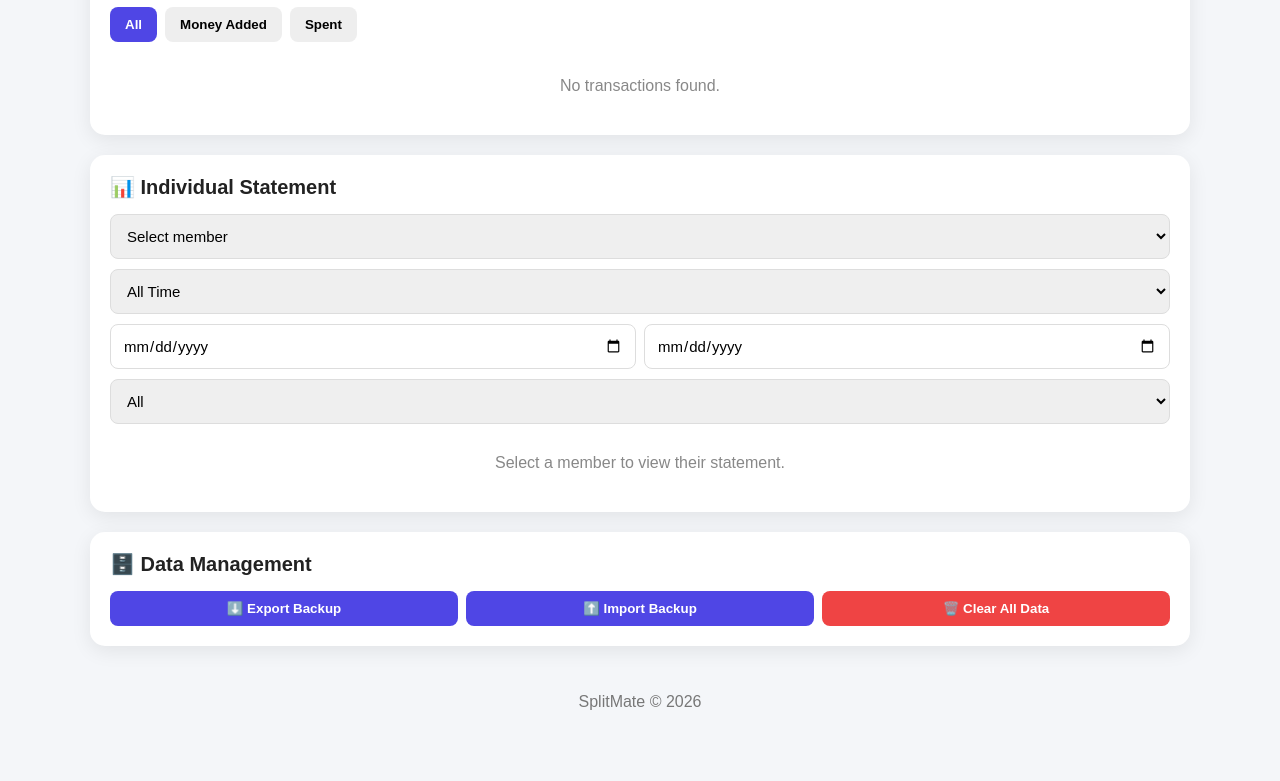
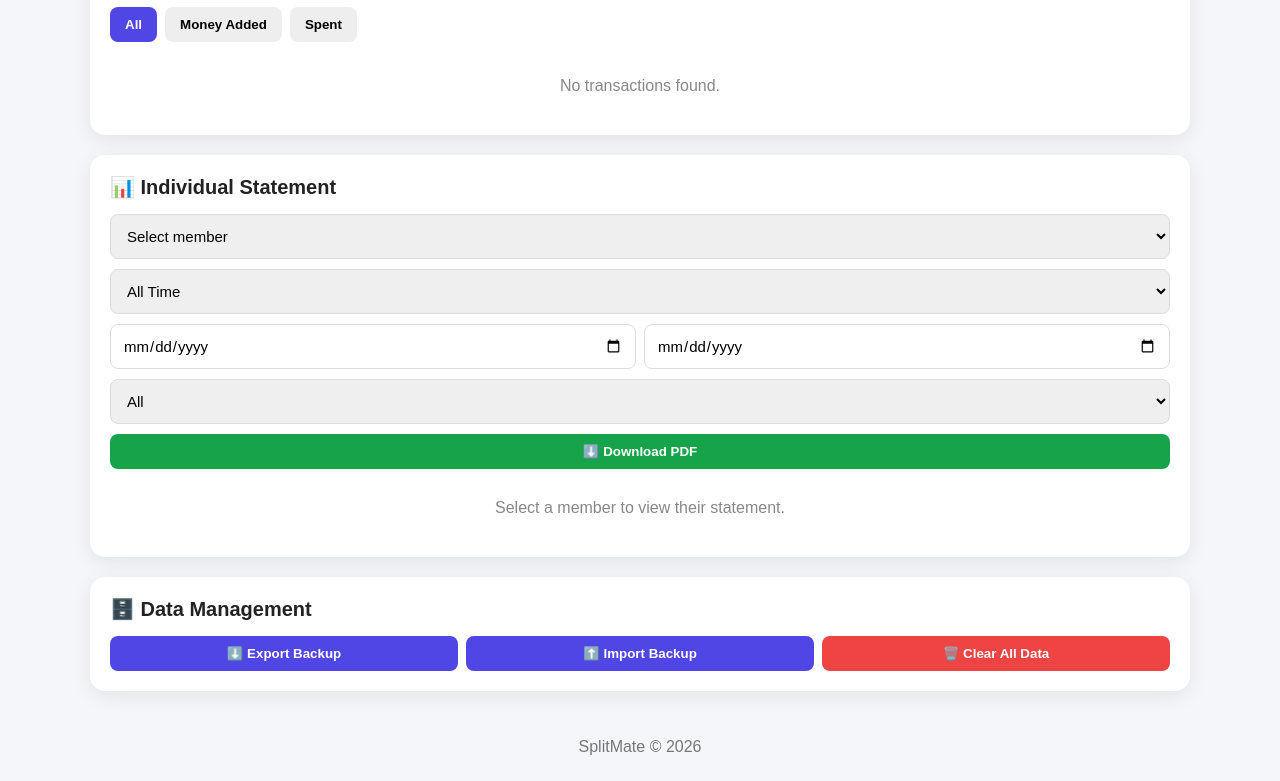
Before and after one commit to AnikPaul2005/Individual-Expense, a plain HTML site: page index.html in a window 1280 px wide. Shown: the part 1214-1995 px from the top of the page. Before the commit the page ends 1950 px from the top, so only its background shows below. Drawn offline with nearby package versions, Linux system fonts and the light colour scheme.

Commit message:
Add files via upload

```diff
--- a/index.html
+++ b/index.html
@@ -161,6 +161,8 @@ button:hover{opacity:.9;}
 <option value="spend">Money Spent</option>
 </select>
 
+<button class="success" style="width:100%;margin-bottom:10px" onclick="downloadStatementPDF()">⬇️ Download PDF</button>
+
 <div id="individualStatement"></div>
 </div>
 
@@ -263,6 +265,9 @@ button:hover{opacity:.9;}
 </div>
 
 <footer style="text-align:center;padding:25px;color:#777;">SplitMate © 2026</footer>
+
+<!-- jsPDF: only external dependency, needed to generate a real downloadable PDF file -->
+<script src="https://cdnjs.cloudflare.com/ajax/libs/jspdf/2.5.1/jspdf.umd.min.js"></script>
 
 <script>
 /* =====================================================
@@ -606,17 +611,9 @@ function renderTransactionHistory(){
 /* =====================================================
    INDIVIDUAL STATEMENT
 ===================================================== */
-function renderIndividualStatement(){
-    let container = document.getElementById("individualStatement");
-    if(!container) return;
-
+function computeIndividualStatementData(){
     let member = document.getElementById("statementMember").value;
-    container.innerHTML = "";
-
-    if(!member){
-        container.innerHTML = `<div class="empty">Select a member to view their statement.</div>`;
-        return;
-    }
+    if(!member) return null;
 
     let from = document.getElementById("statementFrom").value;
     let to = document.getElementById("statementTo").value;
@@ -648,23 +645,38 @@ function renderIndividualStatement(){
     });
 
     let closing = running;
+    let displayRows = rows.filter(r => typeFilter === "all" || r.type === typeFilter);
+
+    let typeLabel = typeFilter === "all" ? "All Transactions" : (typeFilter === "add" ? "Money Added" : "Money Spent");
+
+    return { member, from, to, typeFilter, typeLabel, opening, totalAdded, totalSpent, closing, rows: displayRows };
+}
+
+function renderIndividualStatement(){
+    let container = document.getElementById("individualStatement");
+    if(!container) return;
+
+    let data = computeIndividualStatementData();
+
+    if(!data){
+        container.innerHTML = `<div class="empty">Select a member to view their statement.</div>`;
+        return;
+    }
 
     let summaryHTML = `
         <div class="breakdown">
-            <div class="breakdown-row"><span>Opening Balance</span><strong class="${opening >= 0 ? "green" : "red"}">${opening >= 0 ? "+" : "-"}₹${Math.abs(opening).toFixed(2)}</strong></div>
-            <div class="breakdown-row"><span>Total Added</span><strong class="green">+₹${totalAdded.toFixed(2)}</strong></div>
-            <div class="breakdown-row"><span>Total Spent</span><strong class="red">-₹${totalSpent.toFixed(2)}</strong></div>
-            <div class="breakdown-row"><span>Closing Balance</span><strong class="${closing >= 0 ? "green" : "red"}">${closing >= 0 ? "+" : "-"}₹${Math.abs(closing).toFixed(2)}</strong></div>
+            <div class="breakdown-row"><span>Opening Balance</span><strong class="${data.opening >= 0 ? "green" : "red"}">${data.opening >= 0 ? "+" : "-"}₹${Math.abs(data.opening).toFixed(2)}</strong></div>
+            <div class="breakdown-row"><span>Total Added</span><strong class="green">+₹${data.totalAdded.toFixed(2)}</strong></div>
+            <div class="breakdown-row"><span>Total Spent</span><strong class="red">-₹${data.totalSpent.toFixed(2)}</strong></div>
+            <div class="breakdown-row"><span>Closing Balance</span><strong class="${data.closing >= 0 ? "green" : "red"}">${data.closing >= 0 ? "+" : "-"}₹${Math.abs(data.closing).toFixed(2)}</strong></div>
         </div>
     `;
 
-    let displayRows = rows.filter(r => typeFilter === "all" || r.type === typeFilter);
-
     let rowsHTML;
-    if(displayRows.length === 0){
+    if(data.rows.length === 0){
         rowsHTML = `<div class="empty">No transactions in this range.</div>`;
     } else {
-        rowsHTML = displayRows.slice().reverse().map(r => `
+        rowsHTML = data.rows.slice().reverse().map(r => `
             <div class="transaction">
                 <div style="display:flex;justify-content:space-between;">
                     <strong>${r.type === "add" ? "💵 Added" : "💸 Spent"}</strong>
@@ -678,6 +690,97 @@ function renderIndividualStatement(){
     }
 
     container.innerHTML = summaryHTML + rowsHTML;
+}
+
+/* =====================================================
+   STATEMENT PDF EXPORT
+===================================================== */
+function formatSignedRs(v){
+    return (v >= 0 ? "+" : "-") + "Rs " + Math.abs(v).toFixed(2);
+}
+
+function downloadStatementPDF(){
+    let data = computeIndividualStatementData();
+
+    if(!data){
+        alert("Please select a member first.");
+        return;
+    }
+
+    if(typeof window.jspdf === "undefined"){
+        alert("PDF library could not be loaded (check your internet connection) - please try again.");
+        return;
+    }
+
+    let { jsPDF } = window.jspdf;
+    let doc = new jsPDF();
+    let pageHeight = doc.internal.pageSize.getHeight();
+    let marginLeft = 14;
+    let y = 18;
+
+    doc.setFontSize(16);
+    doc.setFont(undefined, "bold");
+    doc.text("SplitMate - Individual Statement", marginLeft, y);
+    y += 9;
+
+    doc.setFontSize(11);
+    doc.setFont(undefined, "normal");
+    doc.text("Member: " + data.member, marginLeft, y); y += 6;
+    doc.text("Period: " + (data.from ? formatDateDisplay(data.from) : "Beginning") + " to " + (data.to ? formatDateDisplay(data.to) : "Today"), marginLeft, y); y += 6;
+    doc.text("Filter: " + data.typeLabel, marginLeft, y); y += 6;
+    doc.text("Generated: " + formatDateDisplay(today()), marginLeft, y); y += 10;
+
+    doc.setFont(undefined, "bold");
+    doc.text("Summary", marginLeft, y); y += 7;
+    doc.setFont(undefined, "normal");
+    doc.text("Opening Balance: " + formatSignedRs(data.opening), marginLeft, y); y += 6;
+    doc.text("Total Added: +Rs " + data.totalAdded.toFixed(2), marginLeft, y); y += 6;
+    doc.text("Total Spent: -Rs " + data.totalSpent.toFixed(2), marginLeft, y); y += 6;
+    doc.text("Closing Balance: " + formatSignedRs(data.closing), marginLeft, y); y += 10;
+
+    doc.setFont(undefined, "bold");
+    doc.text("Transactions", marginLeft, y); y += 8;
+
+    let col = { date: marginLeft, type: 42, note: 68, amount: 138, balance: 170 };
+
+    function drawTableHeader(){
+        doc.setFontSize(10);
+        doc.setFont(undefined, "bold");
+        doc.text("Date", col.date, y);
+        doc.text("Type", col.type, y);
+        doc.text("Note", col.note, y);
+        doc.text("Amount", col.amount, y);
+        doc.text("Balance", col.balance, y);
+        y += 2;
+        doc.line(marginLeft, y, 196, y);
+        y += 6;
+        doc.setFont(undefined, "normal");
+    }
+
+    drawTableHeader();
+
+    if(data.rows.length === 0){
+        doc.text("No transactions in this range.", marginLeft, y);
+    } else {
+        data.rows.forEach(r => {
+            if(y > pageHeight - 15){
+                doc.addPage();
+                y = 18;
+                drawTableHeader();
+            }
+
+            let note = r.note && r.note.length > 26 ? r.note.slice(0, 23) + "..." : (r.note || "");
+
+            doc.text(formatDateDisplay(r.date), col.date, y);
+            doc.text(r.type === "add" ? "Added" : "Spent", col.type, y);
+            doc.text(note, col.note, y);
+            doc.text((r.type === "add" ? "+" : "-") + "Rs " + Number(r.amount).toFixed(2), col.amount, y);
+            doc.text(formatSignedRs(r.balanceAfter), col.balance, y);
+            y += 7;
+        });
+    }
+
+    doc.save("SplitMate-Statement-" + data.member.replace(/[^a-z0-9]/gi, "_") + "-" + today() + ".pdf");
 }
 
 /* =====================================================
```
